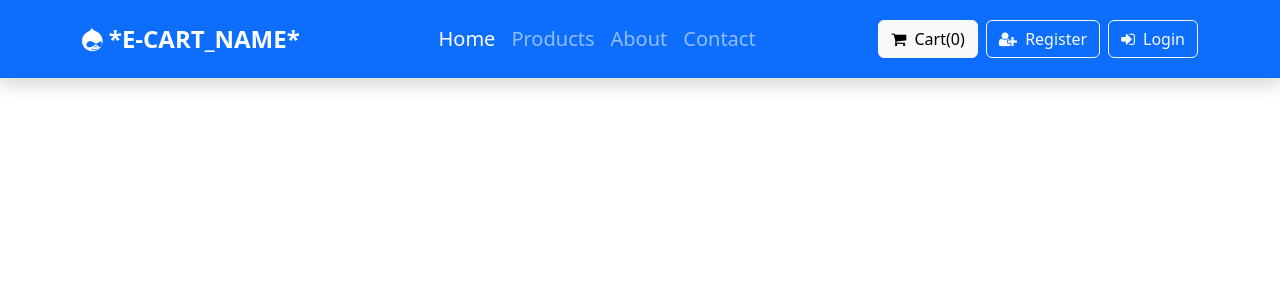
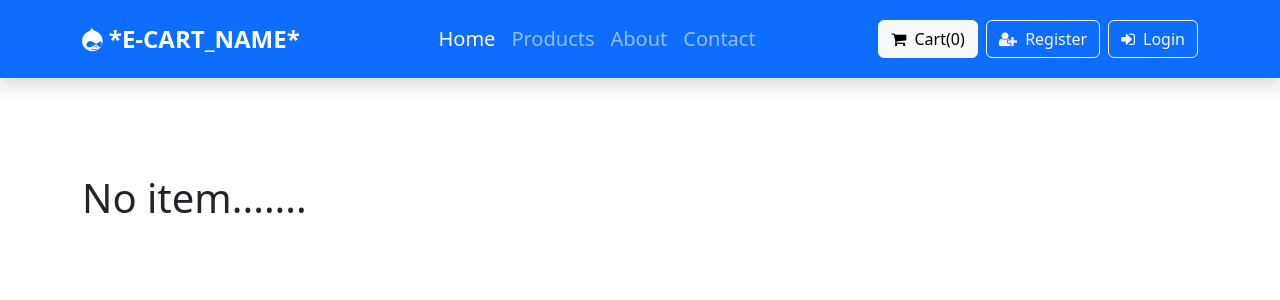
Before and after one commit to Viji78/E-kart_, a React (Create React App) app: page /cart in a window 1280 px wide. Shown: the top 300 px of the page. Built offline with nearby package versions, Linux system fonts and the light colour scheme.

Commit message:
added JSX for no data in cart

```diff
--- a/src/App.js
+++ b/src/App.js
@@ -21,6 +21,7 @@ function App() {
       <Route exact path="/about" component={About}/>
       <Route exact path="/contact" component={Contact}/>
       <Route exact path="/cart" component={Cart}/>
+      <Route exact path="/*" component={Contact}/>
 
     </Switch>
 
--- a/src/Components/Cart.jsx
+++ b/src/Components/Cart.jsx
@@ -22,11 +22,16 @@ const Cart = () => {
     }
 
 
-
+    const NoData=() =>{
+        return (
+            <h1>No item.......</h1>
+        )
+    }
 
     const Cart_Product = useSelector((state) => state.handleCart)
 
     console.log(Cart_Product)
+
 
     const ShowCart = () => {
         return (
@@ -70,7 +75,8 @@ const Cart = () => {
         <div>
             <div className="container py-5">
                 <div className="row py-5">
-                     <ShowCart/>
+
+        {Cart_Product.length===0 ? <NoData/> : <ShowCart/>}
                 </div>
             </div>
 
```
